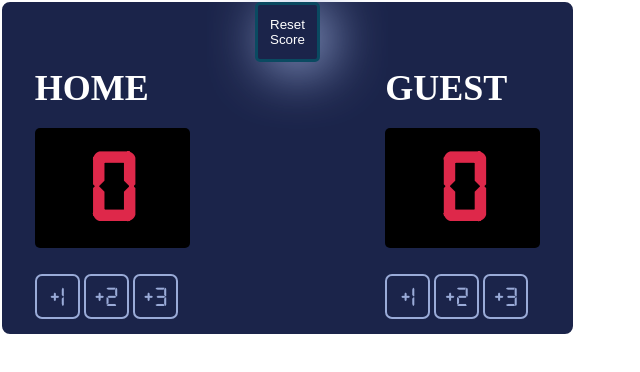
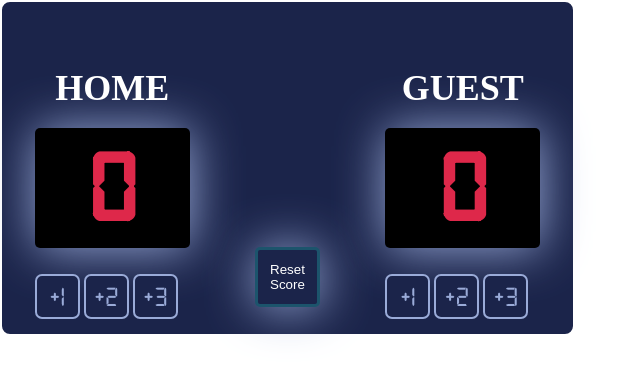
Before and after one commit to amina0moulai/BasketBall-scoreboard, a website built with Vite: page index.html in a window 1280 px wide. Shown: the whole page, without its empty margins (0-640 px from the left). Built offline with nearby package versions, Linux system fonts and the light colour scheme.

Commit message:
Additional review

```diff
--- a/index.css
+++ b/index.css
@@ -34,6 +34,7 @@ body {
     font-size: 100px;
     border-radius: 5px;
     font-weight: bold;
+    box-shadow: 1px 1px 50px #9AABD8;
 
 }
 
@@ -64,18 +65,23 @@ H3 {
     font-size: 36px;
     margin-bottom: 19px;
     margin-top: 65px;
+    display: flex;
+    justify-content: center;
 }
 
 #resetall {
+    padding: 5px;
+    margin-top: 245px;
+    margin-bottom: 5px;
     display: flex;
     justify-content: center;
     align-items: center;
     max-height: 60px;
     max-width: 65px;
-    border: 3px solid #0A4A61;
+    border: 3px solid #1ea1a363;
     border-radius: 5px;
     color: white;
     background-color: #1B244A;
-    box-shadow: 10px 7px 55px #9AABD8;
+    box-shadow: 1px 1px 50px #9AABD8;
 
 }
```
Also changed, not shown: README.md.
